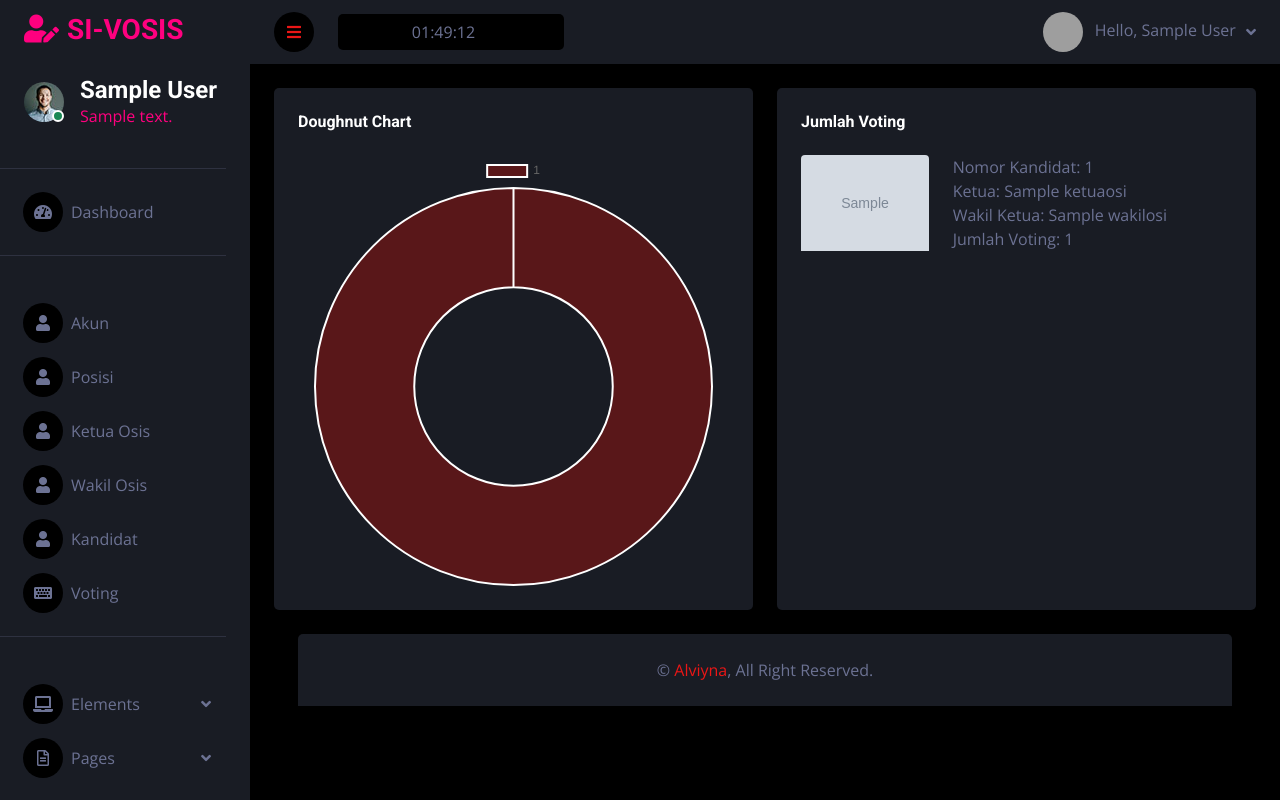
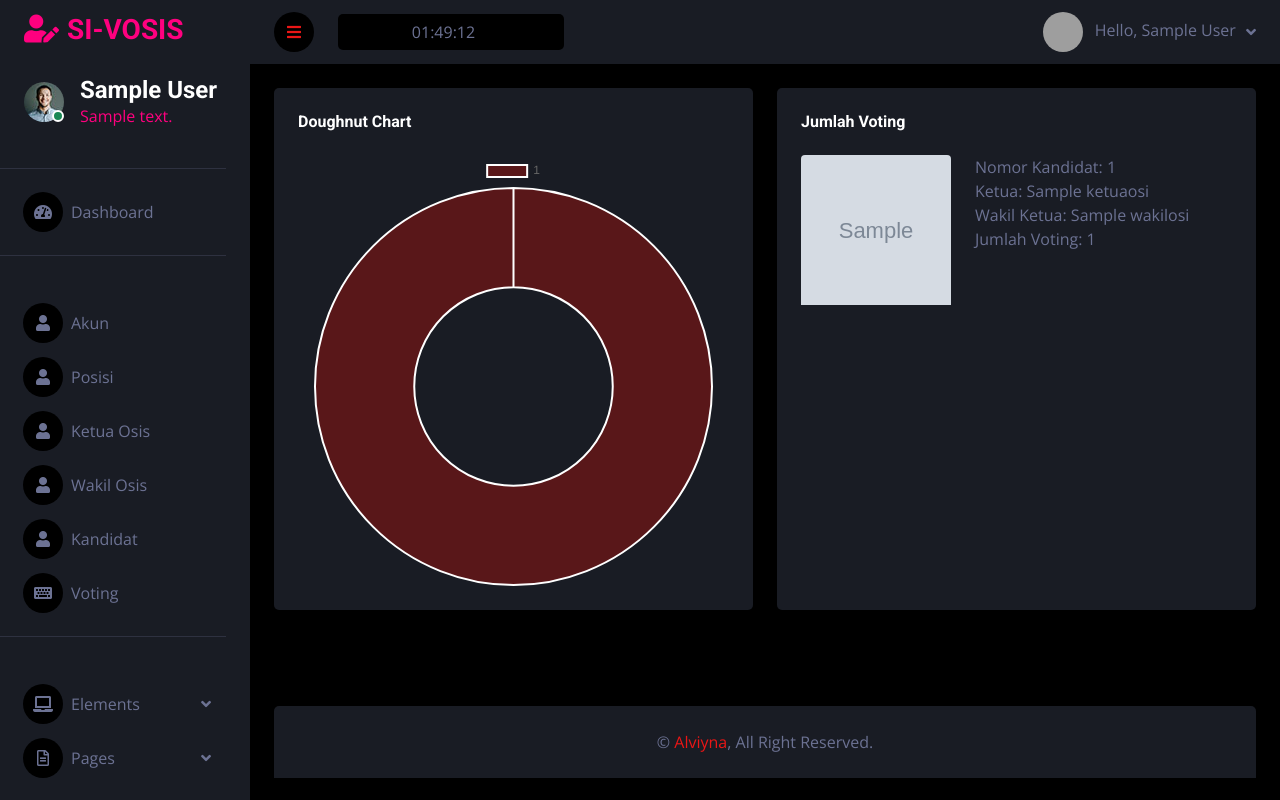
Before and after one commit to YuzuKanaeru/ProjectWeb, a PHP site: page /PROJECTS3/datapoling.php in a window 1280 px wide. Run offline with PHP 8.4, Linux system fonts and the light colour scheme; the visitor is signed in with stand-in values (Sample User, id 1); tables that the repository leaves empty or names only in its code hold one stand-in row (values such as "Sample post"); grey boxes marked "Sample" are stand-in pictures; some libraries are stand-ins or nearby versions; grey boxes are pictures that could not be loaded.

Commit message:
tampilan data poling responsif
progres kali ini tampilan form data poling responsif

```diff
--- a/PROJECTS3/datapoling/datapoling.php
+++ b/PROJECTS3/datapoling/datapoling.php
@@ -96,12 +96,11 @@ $infoResult = $db->query($infoQuery);
         if ($infoResult->num_rows > 0) {
             while ($infoRow = $infoResult->fetch_assoc()) {
         ?>
-                <div class="row mb-3">
-                    <div class="col-md-4">
+                <div class="row mb-4 ">
+                    <div class=" d-flex">
                         <!-- Gambar -->
-                        <img src="<?php echo $infoRow['gambar']; ?>" class="card-img-top" alt="..." style="width: 100%; height: auto;">
-                    </div>
-                    <div class="col-md-8">
+                        <img src="<?php echo $infoRow['gambar']; ?>" class="card-img-top me-4" alt="..." style="width: 150px; height: 150px;">
+
                         <!-- Teks -->
                         <p>
                             Nomor Kandidat: <?php echo $infoRow['id_kandidat']; ?><br>
@@ -119,9 +118,11 @@ $infoResult = $db->query($infoQuery);
         ?>
     </div>
 </div>
+</div>
 
-
-
+<br>
+<br>
+<br>
 
 <script src="https://code.jquery.com/jquery-3.4.1.min.js"></script>
 <script src="../aset/lib/chart/chart.min.js"></script>
@@ -158,5 +159,7 @@ $infoResult = $db->query($infoQuery);
 <?php
 $konten = ob_get_clean();
 
+
 include '../ADMIN/body.php';
+
 ?>
```
